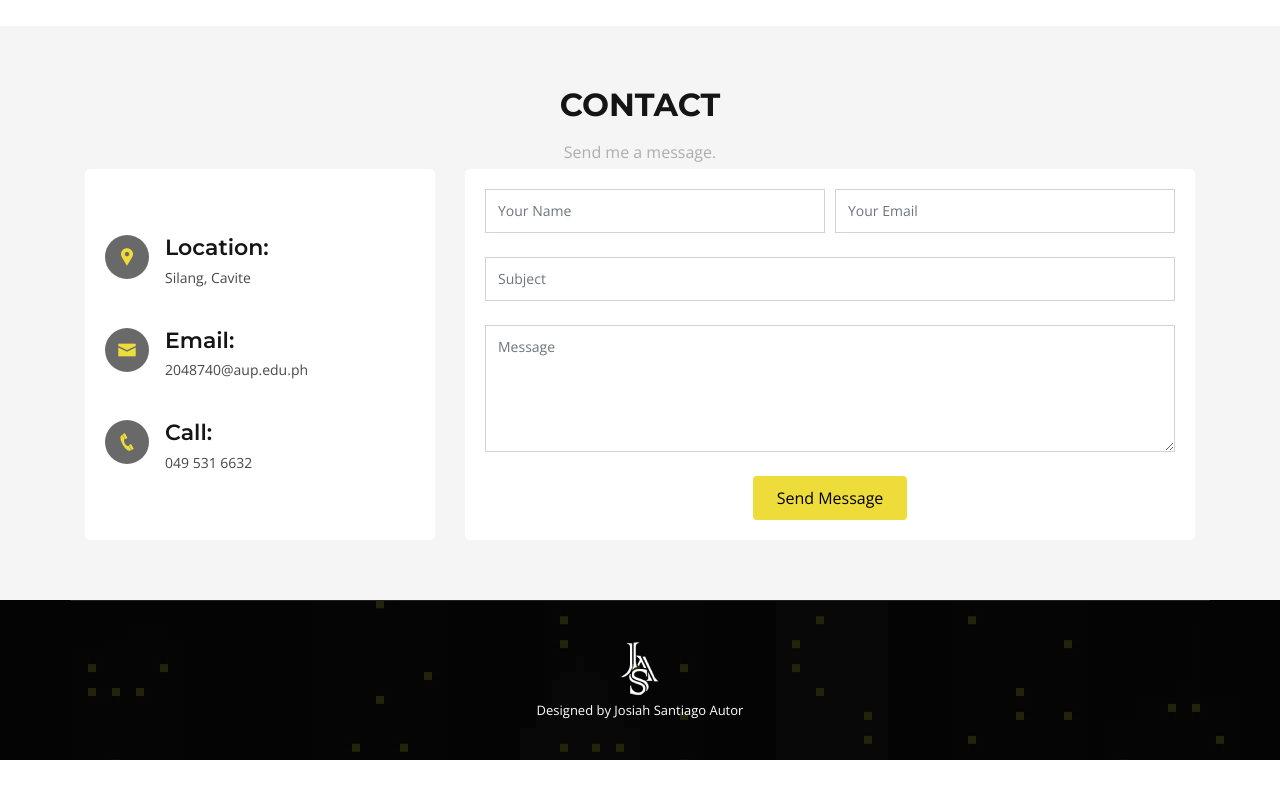
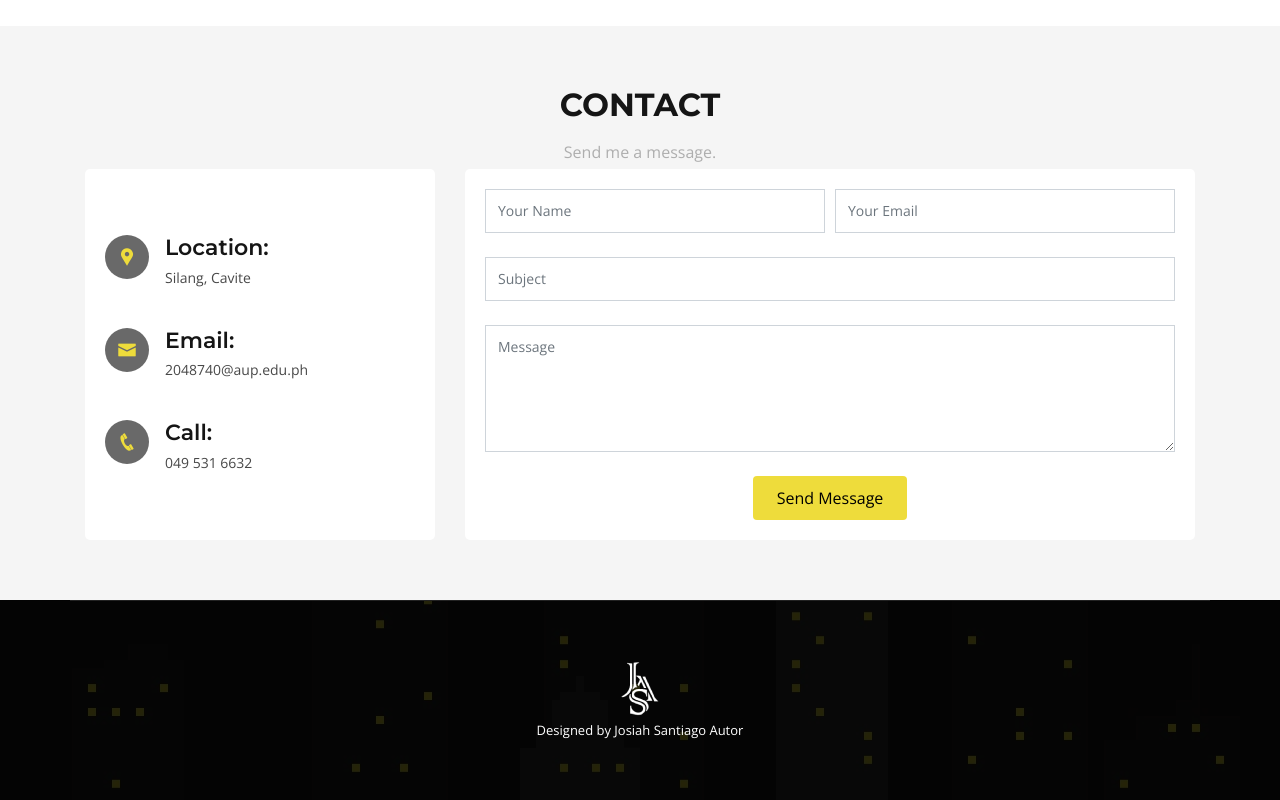
Before and after one commit to JosiahAutor/JosiahAutor, a plain HTML site: page index.html in a window 1280 px wide. Shown: the part 2437-3237 px from the top of the page. Before the commit the page ends 3197 px from the top, so only its background shows below. Drawn offline with nearby package versions, Linux system fonts and the light colour scheme.

```diff
--- a/assets/css/style.css
+++ b/assets/css/style.css
@@ -1022,8 +1022,8 @@ section {
   border-top: 1px solid #222222;
   z-index: 2;
   position: relative;
-  padding-top: 40px;
-  padding-bottom: 40px;
+  padding-top: 60px;
+  padding-bottom: 60px;
   text-align: center;
 }
 
```
